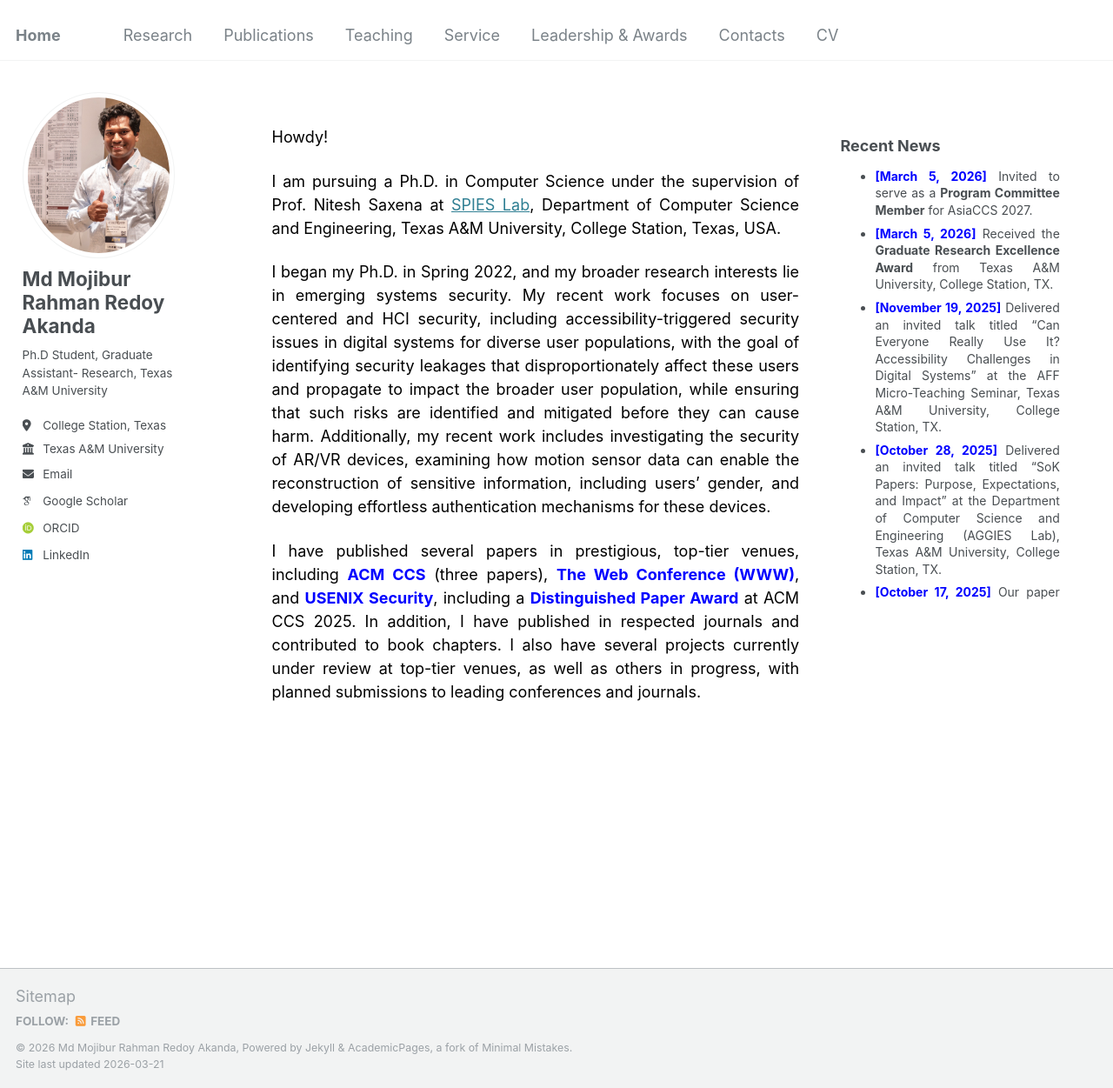
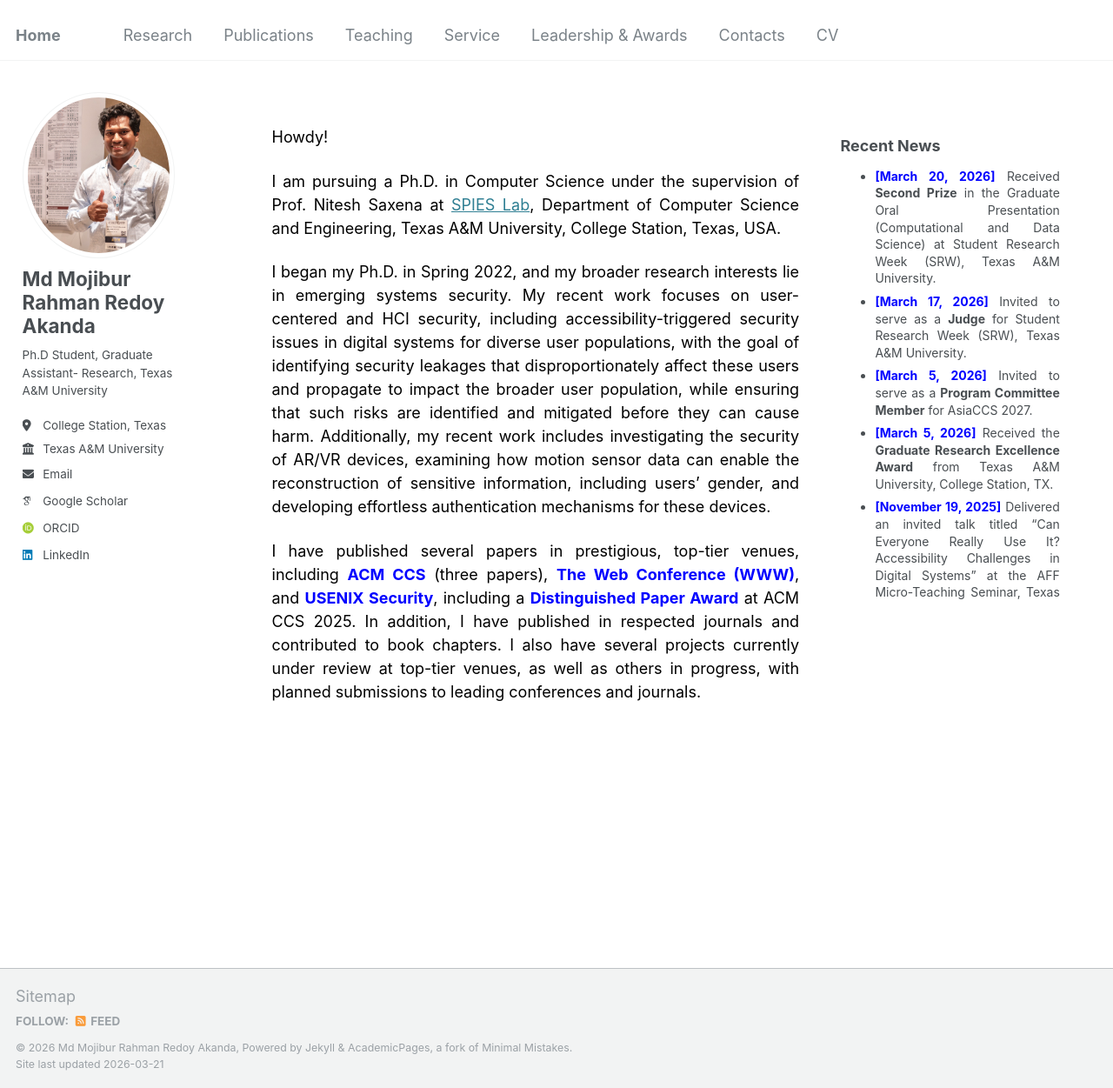
Before and after one commit to redoyakanda/redoyakanda.github.io, a Jekyll site: the page built from _pages/about.md, in a window 1280 px wide and 1251 px high. Shown: the whole window at 87% size. Built offline with Jekyll 4.4.1, drawn with Linux system fonts in a browser that asks for light colours; some web fonts are replaced.

Commit message:
Update recent-news.html

```diff
--- a/_includes/recent-news.html
+++ b/_includes/recent-news.html
@@ -1,6 +1,18 @@
 <div class="widget">
   <h3 class="widget-title">Recent News</h3>
   <ul class="recent-news">
+
+    <li>
+  <span class="news-date" style="color:blue;"><b>[March 20, 2026]</b></span>
+  Received <b>Second Prize</b> in the Graduate Oral Presentation (Computational and Data Science) at
+  <span class="paper-title">Student Research Week (SRW), Texas A&M University</span>.
+</li>
+
+    <li>
+  <span class="news-date" style="color:blue;"><b>[March 17, 2026]</b></span>
+  Invited to serve as a <b>Judge</b> for
+  <span class="paper-title">Student Research Week (SRW), Texas A&M University</span>.
+</li>
 
         <li>
   <span class="news-date" style="color:blue;"><b>[March 5, 2026]</b></span>
```
